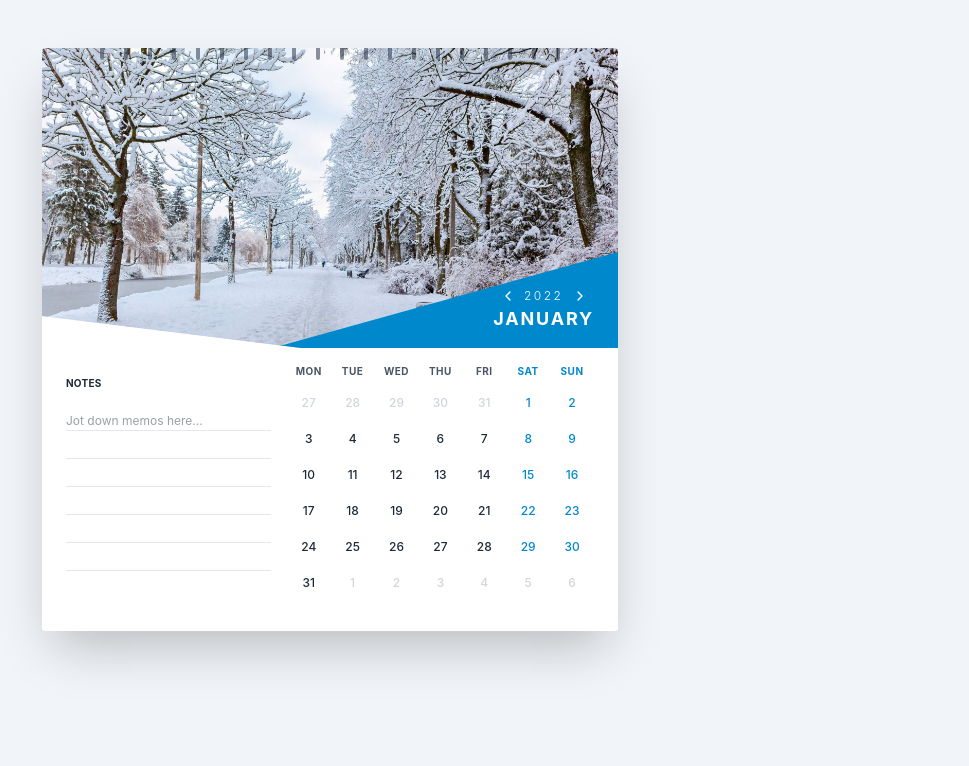
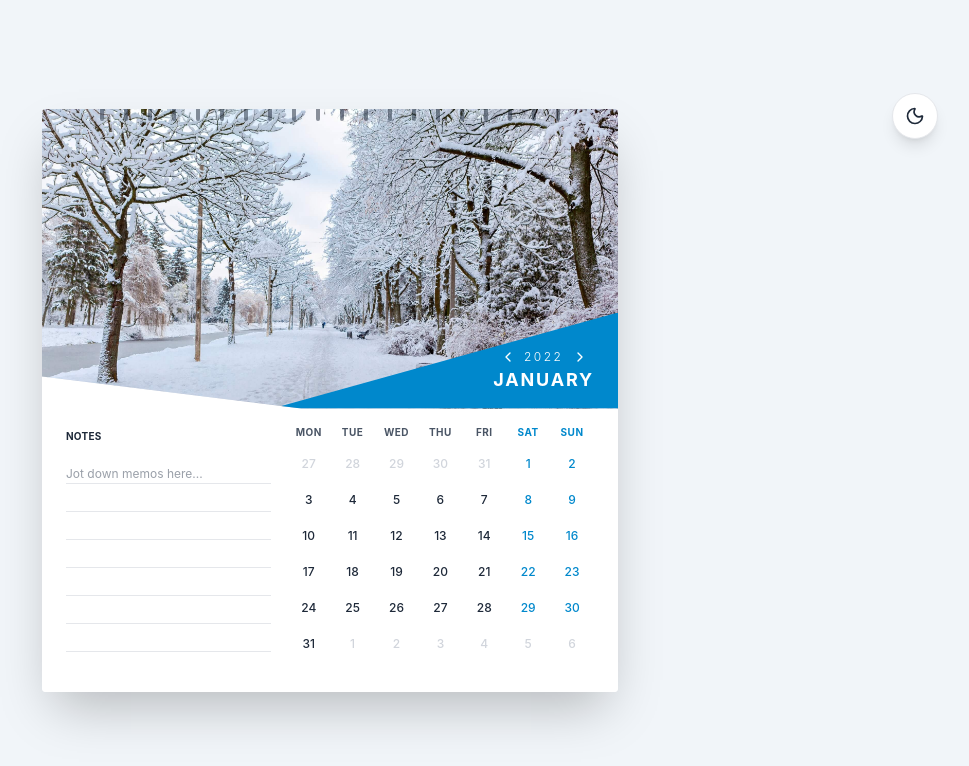
Before and after one commit to priyanshutryingtocode/WebCalendar, a React (Vite) app in the folder webcalendar/: page / in a window 1280 px wide. Shown: the top 766 px of the page, without its empty margins (310-1279 px from the left). Built offline with nearby package versions, Linux system fonts and the light colour scheme.

Commit message:
dark mode

```diff
--- a/webcalendar/src/App.jsx
+++ b/webcalendar/src/App.jsx
@@ -3,7 +3,8 @@ import Calendar from './components/Calendar';
 
 function App() {
   return (
-    <div className="w-full min-h-screen bg-slate-100 m-0 p-0">
+    // Added dark transition and dark background color
+    <div className="w-full min-h-screen bg-slate-100 dark:bg-slate-900 transition-colors duration-300 flex items-center justify-center">
       <Calendar />
     </div>
   );
--- a/webcalendar/src/components/Calendar.jsx
+++ b/webcalendar/src/components/Calendar.jsx
@@ -1,23 +1,41 @@
 // src/components/Calendar.jsx
 import { useState, useEffect } from 'react';
 import { motion, AnimatePresence } from 'framer-motion';
+import { Moon, Sun } from 'lucide-react'; // Make sure lucide-react is installed!
 import CalendarHeader from './CalendarHeader';
 import NotesSection from './NotesSection';
 import EventPanel from './EventPanel';
 import CalendarGrid from './CalendarGrid';
 
 export default function Calendar() {
+  // --- NEW: Dark Mode State ---
+  const [isDarkMode, setIsDarkMode] = useState(() => {
+    if (typeof window !== 'undefined') {
+      return localStorage.getItem('theme') === 'dark' ||
+        (!('theme' in localStorage) && window.matchMedia('(prefers-color-scheme: dark)').matches);
+    }
+    return false;
+  });
+
+  // Toggle class on HTML tag and save to storage
+  useEffect(() => {
+    if (isDarkMode) {
+      document.documentElement.classList.add('dark');
+      localStorage.setItem('theme', 'dark');
+    } else {
+      document.documentElement.classList.remove('dark');
+      localStorage.setItem('theme', 'light');
+    }
+  }, [isDarkMode]);
+
   const [currentDate, setCurrentDate] = useState(new Date(2022, 0, 1));
   const [direction, setDirection] = useState(0);
-
   const [events, setEvents] = useState(() => {
     const saved = localStorage.getItem('calendar_events');
     return saved ? JSON.parse(saved) : [];
   });
-
   const [pendingSelection, setPendingSelection] = useState({ start: null, end: null });
   const [selectedEventId, setSelectedEventId] = useState(null);
-
   const [globalNotesMap, setGlobalNotesMap] = useState(() => {
     const saved = localStorage.getItem('calendar_global_notes');
     return saved ? JSON.parse(saved) : {};
@@ -28,25 +46,20 @@ export default function Calendar() {
 
   const currentMonthKey = `${currentDate.getFullYear()}-${currentDate.getMonth()}`;
   const currentGlobalNotes = globalNotesMap[currentMonthKey] || "";
-
   const handleGlobalNotesChange = (text) => setGlobalNotesMap(prev => ({ ...prev, [currentMonthKey]: text }));
 
   const handlePrevMonth = () => {
     setDirection(-1);
     setCurrentDate(new Date(currentDate.getFullYear(), currentDate.getMonth() - 1, 1));
   };
-
   const handleNextMonth = () => {
     setDirection(1);
     setCurrentDate(new Date(currentDate.getFullYear(), currentDate.getMonth() + 1, 1));
   };
 
-  // THE FIX: Restored the proper Date checking logic!
   const formatDateStr = (dateObj) => {
     if (!dateObj) return null;
-    // If the grid already passed a formatted string, use it directly
     if (typeof dateObj === 'string') return dateObj;
-    // Otherwise, convert it safely
     const d = new Date(dateObj);
     return `${d.getFullYear()}-${String(d.getMonth() + 1).padStart(2, '0')}-${String(d.getDate()).padStart(2, '0')}`;
   };
@@ -86,38 +99,31 @@ export default function Calendar() {
   const activeEvent = selectedEventId ? events.find(ev => ev.id === selectedEventId) : null;
   const hasActiveSelection = pendingSelection.start || activeEvent;
 
-  // Full Page 3D Flip Physics
   const pageFlipVariants = {
-    enter: (dir) => ({
-      rotateX: dir > 0 ? 90 : -90,
-      opacity: 0,
-      originY: 0,
-    }),
-    center: {
-      rotateX: 0,
-      opacity: 1,
-      originY: 0,
-    },
-    exit: (dir) => ({
-      rotateX: dir > 0 ? -90 : 90,
-      opacity: 0,
-      originY: 0,
-    })
+    enter: (dir) => ({ rotateX: dir > 0 ? 90 : -90, opacity: 0, originY: 0 }),
+    center: { rotateX: 0, opacity: 1, originY: 0 },
+    exit: (dir) => ({ rotateX: dir > 0 ? -90 : 90, opacity: 0, originY: 0 })
   };
 
   return (
-    <div className="w-full p-4 py-8 md:py-12 flex justify-center items-center">
+    <div className="w-full p-4 py-8 md:py-12 flex justify-center items-center relative">
 
-      <div className="bg-white w-full max-w-xl shadow-2xl relative rounded-sm perspective-[2000px]">
+      {/* Floating Theme Toggle Button */}
+      <button
+        onClick={() => setIsDarkMode(!isDarkMode)}
+        className="absolute top-4 right-4 md:top-8 md:right-8 p-3 rounded-full bg-white dark:bg-gray-800 text-gray-800 dark:text-gray-200 shadow-lg hover:scale-110 transition-all z-50 border border-gray-200 dark:border-gray-700"
+      >
+        {isDarkMode ? <Sun size={20} /> : <Moon size={20} />}
+      </button>
 
-        {/* The Spiral Rings */}
+      <div className="bg-white dark:bg-gray-900 w-full max-w-xl shadow-2xl relative rounded-sm perspective-[2000px] transition-colors duration-300">
+
         <div className="absolute top-0 left-0 w-full flex justify-around px-8 md:px-12 z-50 opacity-50 pointer-events-none">
            {Array.from({length: 20}).map((_, i) => (
-             <div key={i} className="w-1 h-3 bg-gray-800 rounded-b-full"></div>
+             <div key={i} className="w-1 h-3 bg-gray-800 dark:bg-gray-950 rounded-b-full transition-colors"></div>
            ))}
         </div>
 
-        {/* The Animated Page Container */}
         <AnimatePresence mode="popLayout" initial={false} custom={direction}>
           <motion.div
             key={currentMonthKey}
@@ -127,28 +133,29 @@ export default function Calendar() {
             animate="center"
             exit="exit"
             transition={{ duration: 0.5, ease: "easeInOut" }}
-            className="flex flex-col bg-white rounded-sm origin-top overflow-hidden"
+            className="flex flex-col bg-white dark:bg-gray-900 rounded-sm origin-top overflow-hidden transition-colors duration-300"
           >
-
             <CalendarHeader
               currentMonth={currentDate.getMonth()}
               currentYear={currentDate.getFullYear()}
               onPrevMonth={handlePrevMonth}
               onNextMonth={handleNextMonth}
             />
-
             <div className="flex flex-col md:flex-row pt-4 pb-6 gap-4 px-4 md:px-6">
               <div className="w-full md:w-[40%] flex flex-col transition-all">
                 {hasActiveSelection ? (
                   <EventPanel
                     pendingSelection={pendingSelection} activeEvent={activeEvent}
                     onSave={saveEvent} onDelete={deleteEvent} onCancel={clearSelection}
+                    isDarkMode={isDarkMode}
                   />
                 ) : (
-                  <NotesSection notes={currentGlobalNotes} onNotesChange={handleGlobalNotesChange} />
+                  <NotesSection
+                    notes={currentGlobalNotes} onNotesChange={handleGlobalNotesChange}
+                    isDarkMode={isDarkMode}
+                  />
                 )}
               </div>
-
               <div className="w-full md:w-[60%] flex flex-col overflow-hidden">
                 <CalendarGrid
                   currentDate={currentDate} events={events}
@@ -156,10 +163,8 @@ export default function Calendar() {
                 />
               </div>
             </div>
-
           </motion.div>
         </AnimatePresence>
-
       </div>
     </div>
   );
--- a/webcalendar/src/components/CalendarGrid.jsx
+++ b/webcalendar/src/components/CalendarGrid.jsx
@@ -2,11 +2,11 @@
 import { motion } from 'framer-motion';
 
 const THEMES = {
-  default: { core: 'bg-blue-500', range: 'bg-blue-50' },
-  work: { core: 'bg-indigo-600', range: 'bg-indigo-50' },
-  holiday: { core: 'bg-emerald-500', range: 'bg-emerald-50' },
-  personal: { core: 'bg-amber-500', range: 'bg-amber-50' },
-  pending: { core: 'bg-gray-400', range: 'bg-gray-100' }
+  default: { core: 'bg-blue-500', range: 'bg-blue-50 dark:bg-blue-500/20' },
+  work: { core: 'bg-indigo-600', range: 'bg-indigo-50 dark:bg-indigo-500/20' },
+  holiday: { core: 'bg-emerald-500', range: 'bg-emerald-50 dark:bg-emerald-500/20' },
+  personal: { core: 'bg-amber-500', range: 'bg-amber-50 dark:bg-amber-500/20' },
+  pending: { core: 'bg-gray-400', range: 'bg-gray-100 dark:bg-gray-700/50' }
 };
 
 export default function CalendarGrid({ currentDate, events, pendingSelection, onDateClick }) {
@@ -62,7 +62,7 @@ export default function CalendarGrid({ currentDate, events, pendingSelection, on
     <div className="w-full pb-2">
       <div className="grid grid-cols-7 mb-2">
         {daysOfWeek.map((day, index) => (
-          <div key={day} className={`text-[10px] font-bold text-center tracking-wider ${index >= 5 ? 'text-[#0088cc]' : 'text-gray-600'}`}>
+          <div key={day} className={`text-[10px] font-bold text-center tracking-wider ${index >= 5 ? 'text-[#0088cc] dark:text-[#33aaff]' : 'text-gray-600 dark:text-gray-400'}`}>
             {day}
           </div>
         ))}
@@ -72,9 +72,9 @@ export default function CalendarGrid({ currentDate, events, pendingSelection, on
         {gridData.map((item, index) => {
           const status = getDayStatus(item.str);
 
-          let textColor = "text-gray-800";
-          if (!item.current) textColor = "text-gray-300";
-          else if (item.weekend) textColor = "text-[#0088cc]";
+          let textColor = "text-gray-800 dark:text-gray-100";
+          if (!item.current) textColor = "text-gray-300 dark:text-gray-600";
+          else if (item.weekend) textColor = "text-[#0088cc] dark:text-[#33aaff]";
 
           if (status && (status.type === 'start' || status.type === 'end' || status.type === 'single')) {
               textColor = "text-white";
@@ -86,7 +86,6 @@ export default function CalendarGrid({ currentDate, events, pendingSelection, on
               {status && status.type === 'start' && status.type !== 'single' && <div className={`absolute inset-y-0.5 right-0 w-1/2 ${status.theme.range}`}></div>}
               {status && status.type === 'end' && <div className={`absolute inset-y-0.5 left-0 w-1/2 ${status.theme.range}`}></div>}
 
-              {/* Click interactions remain intact! */}
               <motion.button
                 onClick={() => onDateClick(item.str)}
                 whileHover={{ scale: 1.15 }}
@@ -94,7 +93,7 @@ export default function CalendarGrid({ currentDate, events, pendingSelection, on
                 className={`
                   relative z-10 w-7 h-7 rounded-full flex items-center justify-center text-xs transition-colors font-medium
                   ${textColor}
-                  ${status && (status.type === 'start' || status.type === 'end' || status.type === 'single') ? `${status.theme.core} shadow-md` : 'hover:bg-gray-200'}
+                  ${status && (status.type === 'start' || status.type === 'end' || status.type === 'single') ? `${status.theme.core} shadow-md` : 'hover:bg-gray-200 dark:hover:bg-gray-800'}
                 `}
               >
                 {item.date}
--- a/webcalendar/src/components/NotesSection.jsx
+++ b/webcalendar/src/components/NotesSection.jsx
@@ -1,11 +1,10 @@
-// src/components/NotesSection.jsx
-export default function NotesSection({ notes, onNotesChange }) {
+export default function NotesSection({ notes, onNotesChange, isDarkMode }) {
+  const lineColor = isDarkMode ? '#374151' : '#e5e7eb';
+
   return (
-    // Added animate-in so it fades smoothly just like the EventPanel
-    <div className="flex flex-col h-full mt-2 pt-1 animate-in fade-in duration-300">
-
+    <div className="flex flex-col h-full pt-1 animate-in fade-in duration-300">
       <div className="flex justify-between items-center mb-3">
-        <h3 className="text-[10px] font-bold text-gray-800 uppercase tracking-wide">
+        <h3 className="text-[10px] font-bold text-gray-800 dark:text-gray-300 uppercase tracking-wide">
           Notes
         </h3>
       </div>
@@ -14,15 +13,13 @@ export default function NotesSection({ notes, onNotesChange }) {
         value={notes}
         onChange={(e) => onNotesChange(e.target.value)}
         placeholder="Jot down memos here..."
-        // The magic fix: flex-1 and min-h-0 forces it to fill space without pushing the parent taller
-        className="w-full flex-1 min-h-0 resize-none outline-none text-xs text-gray-700 bg-transparent mb-3"
+        className="w-full flex-1 min-h-0 resize-none outline-none text-xs text-gray-700 dark:text-gray-200 bg-transparent mb-3"
         style={{
-          backgroundImage: 'repeating-linear-gradient(transparent, transparent 27px, #e5e7eb 27px, #e5e7eb 28px)',
+          backgroundImage: `repeating-linear-gradient(transparent, transparent 27px, ${lineColor} 27px, ${lineColor} 28px)`,
           lineHeight: '28px',
           paddingTop: '4px'
         }}
       />
-
     </div>
   );
 }
--- a/webcalendar/src/index.css
+++ b/webcalendar/src/index.css
@@ -1,5 +1,7 @@
 /* src/index.css */
 @import "tailwindcss";
+
+@custom-variant dark (&:where(.dark, .dark *));
 
 html, body, #root {
   margin: 0;
```
Also changed, not shown: webcalendar/src/components/EventPanel.jsx (+12 -26 lines).
